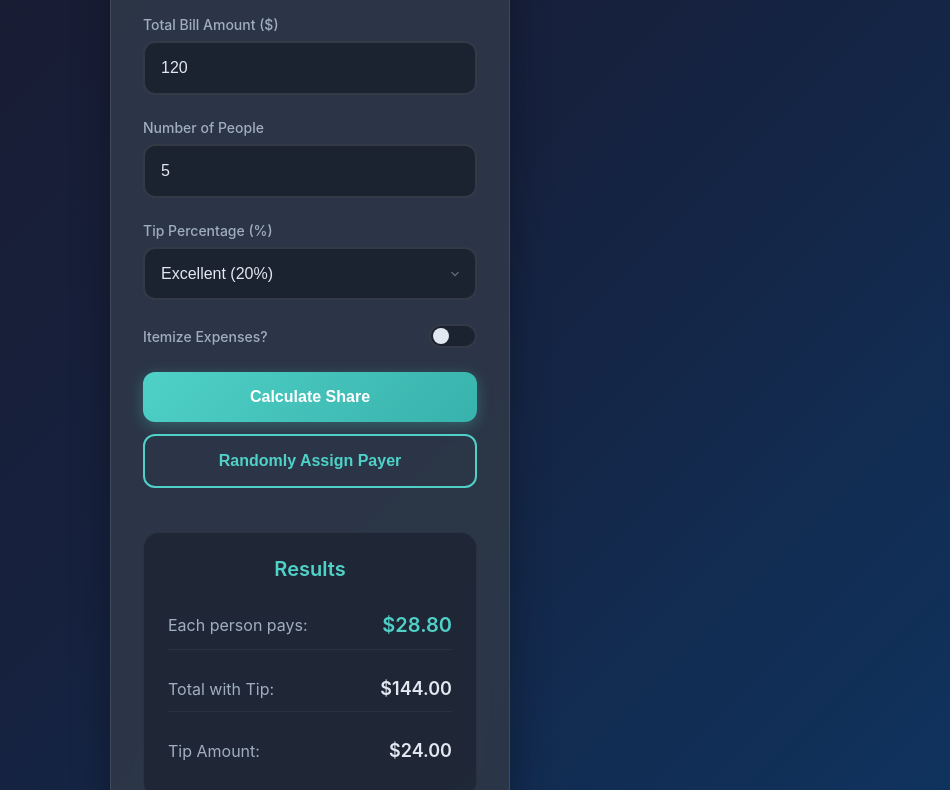
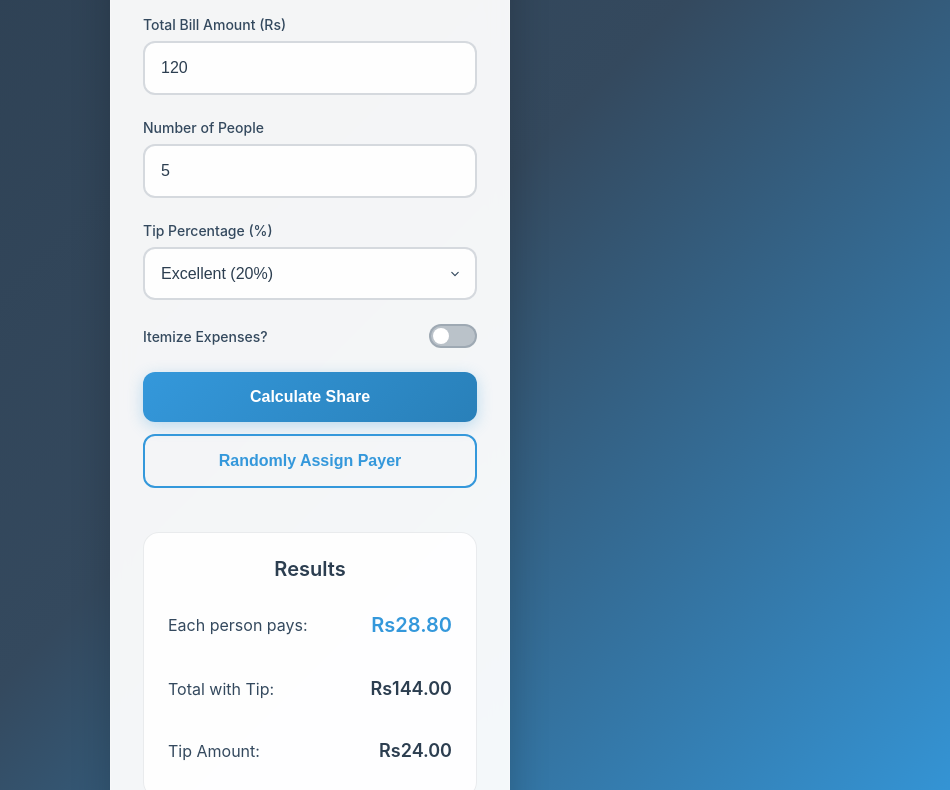
Before and after one commit to Muhammad-Umair-80/split-bill-calculator, a plain HTML site: page index.html in a window 1280 px wide. Shown: the part 103-893 px from the top of the page, without its empty margins (330-1280 px from the left). Drawn offline with Linux system fonts and the light colour scheme.

Commit message:
Update UI to use INR currency and refresh styles
Changed all currency references from '$' to 'Rs' in index.html and related JavaScript. Updated index.css to use a lighter color scheme and improved visual consistency for form elements and buttons. Added VS Code Live Server port setting.

```diff
--- a/index.css
+++ b/index.css
@@ -6,7 +6,7 @@
 
         body {
             font-family: -apple-system, BlinkMacSystemFont, 'Segoe UI', Roboto, Oxygen, Ubuntu, Cantarell, sans-serif;
-            background: linear-gradient(135deg, #1a1a2e, #16213e, #0f3460);
+            background: linear-gradient(135deg, #2c3e50, #34495e, #3498db);
             min-height: 100vh;
             display: flex;
             align-items: center;
@@ -15,23 +15,24 @@
         }
 
         .calculator {
-            background: rgba(45, 55, 72, 0.95);
+            background: rgba(255, 255, 255, 0.95);
             backdrop-filter: blur(10px);
+            -webkit-backdrop-filter: blur(10px);
             border-radius: 20px;
             padding: 32px;
             width: 100%;
             max-width: 400px;
-            box-shadow: 0 20px 40px rgba(0, 0, 0, 0.3);
-            border: 1px solid rgba(255, 255, 255, 0.1);
+            box-shadow: 0 20px 40px rgba(0, 0, 0, 0.2);
+            border: 1px solid rgba(255, 255, 255, 0.2);
         }
 
         .title {
             text-align: center;
-            color: #4fd1c7;
+            color: #2c3e50;
             font-size: 28px;
             font-weight: 600;
             margin-bottom: 32px;
-            text-shadow: 0 2px 4px rgba(79, 209, 199, 0.3);
+            text-shadow: 0 2px 4px rgba(44, 62, 80, 0.2);
         }
 
         .form-group {
@@ -40,7 +41,7 @@
 
         .form-label {
             display: block;
-            color: #a0aec0;
+            color: #34495e;
             font-size: 14px;
             font-weight: 500;
             margin-bottom: 8px;
@@ -49,27 +50,27 @@
         .form-input {
             width: 100%;
             padding: 16px;
-            background: rgba(26, 32, 44, 0.8);
-            border: 2px solid rgba(255, 255, 255, 0.1);
+            background: rgba(255, 255, 255, 0.9);
+            border: 2px solid rgba(52, 73, 94, 0.2);
             border-radius: 12px;
-            color: #e2e8f0;
+            color: #2c3e50;
             font-size: 16px;
             transition: all 0.3s ease;
         }
 
         .form-input:focus {
             outline: none;
-            border-color: #4fd1c7;
-            box-shadow: 0 0 0 3px rgba(79, 209, 199, 0.1);
+            border-color: #3498db;
+            box-shadow: 0 0 0 3px rgba(52, 152, 219, 0.1);
         }
 
         .form-select {
             width: 100%;
             padding: 16px;
-            background: rgba(26, 32, 44, 0.8);
-            border: 2px solid rgba(255, 255, 255, 0.1);
+            background: rgba(255, 255, 255, 0.9);
+            border: 2px solid rgba(52, 73, 94, 0.2);
             border-radius: 12px;
-            color: #e2e8f0;
+            color: #2c3e50;
             font-size: 16px;
             cursor: pointer;
             transition: all 0.3s ease;
@@ -83,8 +84,8 @@
 
         .form-select:focus {
             outline: none;
-            border-color: #4fd1c7;
-            box-shadow: 0 0 0 3px rgba(79, 209, 199, 0.1);
+            border-color: #3498db;
+            box-shadow: 0 0 0 3px rgba(52, 152, 219, 0.1);
         }
 
         .toggle-group {
@@ -95,7 +96,7 @@
         }
 
         .toggle-label {
-            color: #a0aec0;
+            color: #34495e;
             font-size: 14px;
             font-weight: 500;
         }
@@ -104,16 +105,16 @@
             position: relative;
             width: 48px;
             height: 24px;
-            background: rgba(26, 32, 44, 0.8);
+            background: rgba(52, 73, 94, 0.3);
             border-radius: 12px;
             cursor: pointer;
             transition: all 0.3s ease;
-            border: 2px solid rgba(255, 255, 255, 0.1);
+            border: 2px solid rgba(52, 73, 94, 0.2);
         }
 
         .toggle-switch.active {
-            background: #4fd1c7;
-            border-color: #4fd1c7;
+            background: #3498db;
+            border-color: #3498db;
         }
 
         .toggle-knob {
@@ -122,7 +123,7 @@
             left: 2px;
             width: 16px;
             height: 16px;
-            background: #e2e8f0;
+            background: #ffffff;
             border-radius: 50%;
             transition: all 0.3s ease;
         }
@@ -144,37 +145,37 @@
         }
 
         .btn-primary {
-            background: linear-gradient(135deg, #4fd1c7, #38b2ac);
+            background: linear-gradient(135deg, #3498db, #2980b9);
             color: white;
-            box-shadow: 0 4px 15px rgba(79, 209, 199, 0.3);
+            box-shadow: 0 4px 15px rgba(52, 152, 219, 0.3);
         }
 
         .btn-primary:hover {
             transform: translateY(-2px);
-            box-shadow: 0 6px 20px rgba(79, 209, 199, 0.4);
+            box-shadow: 0 6px 20px rgba(52, 152, 219, 0.4);
         }
 
         .btn-secondary {
             background: transparent;
-            color: #4fd1c7;
-            border: 2px solid #4fd1c7;
+            color: #3498db;
+            border: 2px solid #3498db;
         }
 
         .btn-secondary:hover {
-            background: rgba(79, 209, 199, 0.1);
+            background: rgba(52, 152, 219, 0.1);
             transform: translateY(-1px);
         }
 
         .results {
             margin-top: 32px;
             padding: 24px;
-            background: rgba(26, 32, 44, 0.6);
+            background: rgba(255, 255, 255, 0.9);
             border-radius: 16px;
-            border: 1px solid rgba(255, 255, 255, 0.05);
+            border: 1px solid rgba(52, 73, 94, 0.1);
         }
 
         .results-title {
-            color: #4fd1c7;
+            color: #2c3e50;
             font-size: 20px;
             font-weight: 600;
             text-align: center;
@@ -196,32 +197,32 @@
         }
 
         .result-label {
-            color: #a0aec0;
+            color: #34495e;
             font-size: 16px;
         }
 
         .result-value {
-            color: #e2e8f0;
+            color: #2c3e50;
             font-size: 18px;
             font-weight: 600;
         }
 
         .result-highlight {
-            color: #4fd1c7;
+            color: #3498db;
             font-size: 20px;
         }
 
         .payer-result {
             text-align: center;
             padding: 16px;
-            background: rgba(79, 209, 199, 0.1);
+            background: rgba(52, 152, 219, 0.1);
             border-radius: 12px;
             margin-top: 16px;
-            border: 1px solid rgba(79, 209, 199, 0.2);
+            border: 1px solid rgba(52, 152, 219, 0.2);
         }
 
         .payer-name {
-            color: #4fd1c7;
+            color: #3498db;
             font-size: 18px;
             font-weight: 600;
         }
@@ -245,10 +246,10 @@
         .expense-input {
             flex: 1;
             padding: 12px;
-            background: rgba(26, 32, 44, 0.8);
-            border: 2px solid rgba(255, 255, 255, 0.1);
+            background: rgba(255, 255, 255, 0.9);
+            border: 2px solid rgba(52, 73, 94, 0.2);
             border-radius: 8px;
-            color: #e2e8f0;
+            color: #2c3e50;
             font-size: 14px;
         }
 
@@ -264,8 +265,8 @@
 
         .add-expense-btn {
             background: transparent;
-            color: #4fd1c7;
-            border: 1px dashed #4fd1c7;
+            color: #3498db;
+            border: 1px dashed #3498db;
             border-radius: 8px;
             padding: 12px;
             cursor: pointer;
--- a/index.html
+++ b/index.html
@@ -11,7 +11,7 @@
         <h1 class="title">Split Bill Calculator</h1>
 
         <div class="form-group">
-            <label class="form-label">Total Bill Amount ($)</label>
+            <label class="form-label">Total Bill Amount (Rs)</label>
             <input type="number" id="billAmount" class="form-input" placeholder="120" step="0.01" min="0">
         </div>
 
@@ -34,7 +34,7 @@
         </div>
 
         <div id="customTipGroup" class="form-group" style="display: none;">
-            <label class="form-label">Custom Tip Amount ($)</label>
+            <label class="form-label">Custom Tip Amount (Rs)</label>
             <input type="number" id="customTip" class="form-input" placeholder="0.00" step="0.01" min="0">
         </div>
 
@@ -57,15 +57,15 @@
             <h2 class="results-title">Results</h2>
             <div class="result-item">
                 <span class="result-label">Each person pays:</span>
-                <span class="result-value result-highlight" id="perPersonAmount">$0.00</span>
+                <span class="result-value result-highlight" id="perPersonAmount">Rs0.00</span>
             </div>
             <div class="result-item">
                 <span class="result-label">Total with Tip:</span>
-                <span class="result-value" id="totalWithTip">$0.00</span>
+                <span class="result-value" id="totalWithTip">Rs0.00</span>
             </div>
             <div class="result-item">
                 <span class="result-label">Tip Amount:</span>
-                <span class="result-value" id="tipAmount">$0.00</span>
+                <span class="result-value" id="tipAmount">Rs0.00</span>
             </div>
         </div>
 
@@ -206,9 +206,9 @@
                 }
 
                 // Update results
-                this.perPersonAmount.textContent = `$${perPerson.toFixed(2)}`;
-                this.totalWithTip.textContent = `$${total.toFixed(2)}`;
-                this.tipAmount.textContent = `$${tip.toFixed(2)}`;
+                this.perPersonAmount.textContent = `Rs${perPerson.toFixed(2)}`;
+                this.totalWithTip.textContent = `Rs${total.toFixed(2)}`;
+                this.tipAmount.textContent = `Rs${tip.toFixed(2)}`;
 
                 this.results.style.display = 'block';
             }
```
